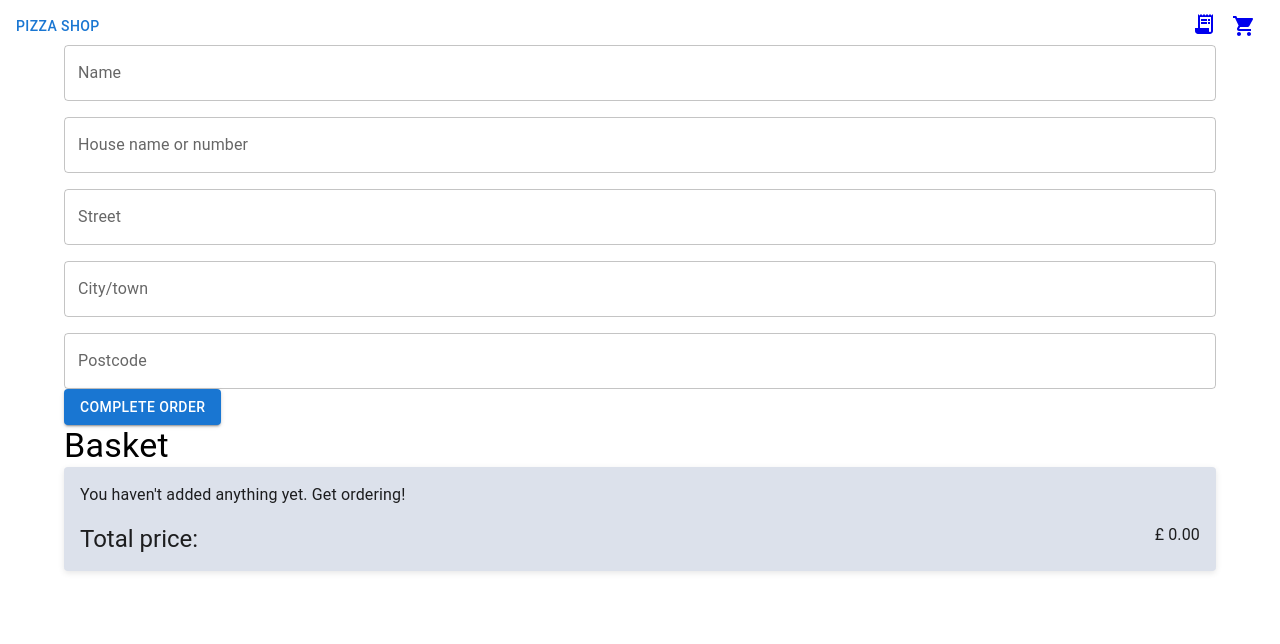
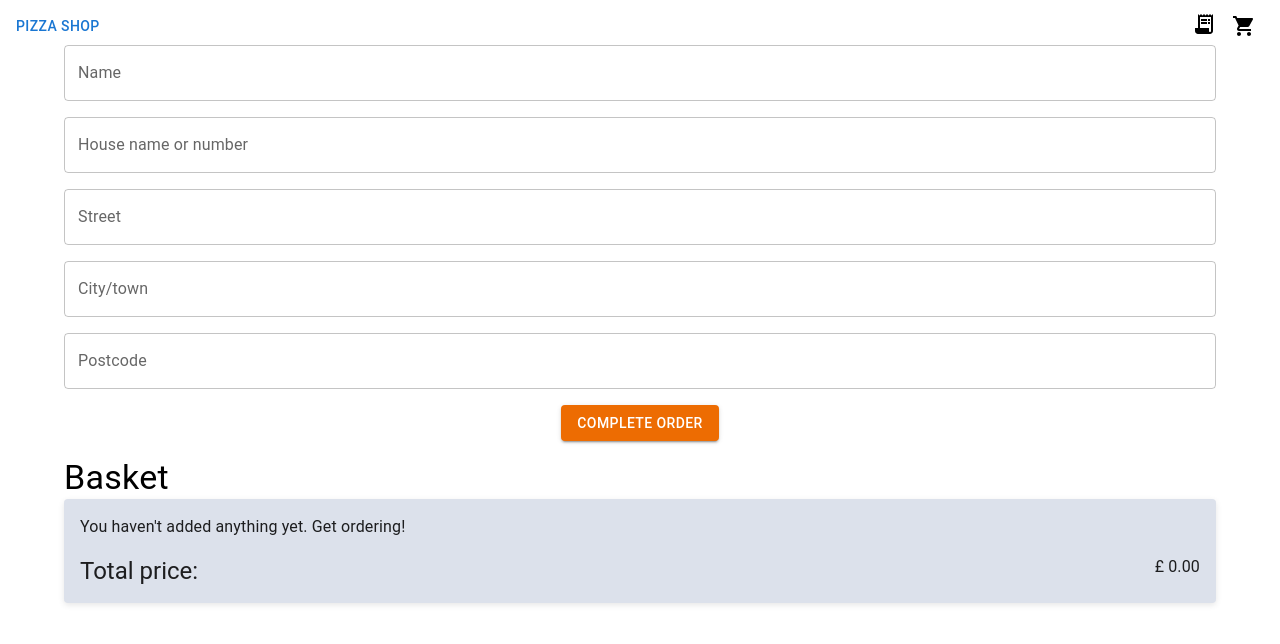
Before and after one commit to kieren-mcgill/pizza-app, a React (Create React App) app: page /order-form in a window 1280 px wide. Shown: the top 644 px of the page. Built offline with nearby package versions, Linux system fonts and the light colour scheme; the HTML template or start-up script is replaced by a standard one.

Commit message:
fixed it

```diff
--- a/src/Basket.jsx
+++ b/src/Basket.jsx
@@ -13,7 +13,7 @@ const StyledCard = styled(Card)({
   padding: '16px',
 });
 
-const Basket = ({ order, readOnly, pizzaArray, setPizzaArray }) => {
+const Basket = ({ order, readOnly, orderForm, pizzaArray, setPizzaArray }) => {
 
   const navigate = useNavigate();
   const [open, setOpen] = useState(false);
@@ -65,7 +65,7 @@ const Basket = ({ order, readOnly, pizzaArray, setPizzaArray }) => {
         </Grid>
       </StyledCard>
 
-      {(!readOnly && pizzaArray.length > 0) && (
+      {(!orderForm && (!readOnly && pizzaArray.length > 0)) && (
         <Box textAlign='center' sx={{ m: 2 }}>
           <Button onClick={() => navigate('/order-form')} size="large" variant="contained">Order Now!</Button>
         </Box>)}
--- a/src/CreateOrderForm.jsx
+++ b/src/CreateOrderForm.jsx
@@ -1,6 +1,6 @@
 import { useNavigate } from "react-router-dom";
 import { useState } from "react";
-import { Button, Container, Grid, TextField } from "@mui/material";
+import { Box, Button, Container, Grid, TextField } from "@mui/material";
 import { postOrderApi } from "./firebase-client";
 import {
   isEmptyInput,
@@ -13,6 +13,12 @@ import OurSnackbar from "./OurSnackbar";
 import Basket from "./Basket";
 
 const CreateOrderForm = ({ pizzaArray, setPizzaArray, setOrderSnackbar }) => {
+  const navigate = useNavigate()
+
+  if (pizzaArray.length === 0) {
+    navigate('/');
+  }
+
   const emptyOrder = {
     name: "",
     line1: "",
@@ -51,7 +57,6 @@ const CreateOrderForm = ({ pizzaArray, setPizzaArray, setOrderSnackbar }) => {
     return errorMessages.filter(el => el !== '')
   }
 
-  const navigate = useNavigate()
 
   const handleClick = () => {
     const newErrors = {}
@@ -154,13 +159,16 @@ const CreateOrderForm = ({ pizzaArray, setPizzaArray, setOrderSnackbar }) => {
               value={orderInput.postcode}/>
           </Grid>
         </Grid>
+        <Box textAlign='center' sx={{ m: 2 }}>
         <Button
           onClick={handleClick}
-          variant="contained">
+          variant="contained"
+          color="warning">
           Complete Order
         </Button>
+        </Box>
       </Container>
-      <Basket pizzaArray={pizzaArray} setPizzaArray={setPizzaArray} readOnly/>
+      <Basket orderForm pizzaArray={pizzaArray} setPizzaArray={setPizzaArray}/>
       <OurSnackbar
         severity="warning"
         message="Please check for errors in your order form!"
--- a/src/Header.jsx
+++ b/src/Header.jsx
@@ -1,24 +1,31 @@
 import { Button, Grid, Badge } from "@mui/material";
 import { Link } from "react-router-dom";
 import { ShoppingCart, ReceiptLong } from "@mui/icons-material";
+import { css } from "@emotion/css";
 
 const Header = ({ pizzaArray }) => {
+
+  const buttonCss = css`
+    .MuiSvgIcon-root {
+      color: black;
+    }
+  `
 
   return (
 
     <Grid container alignItems='center'>
       <Grid item flexGrow={1}>
-        <Link to="/">
+        <Link to="/" >
           <Button>Pizza Shop</Button>
         </Link>
       </Grid>
       <Grid item>
-        <Link to="/previous-orders"><ReceiptLong/></Link>
+        <Link to="/previous-orders" className={buttonCss}><ReceiptLong/></Link>
       </Grid>
       <Grid item px={2}>
-        <Link to="/basket">
-          <Badge badgeContent={pizzaArray.length} color="primary">
-            <ShoppingCart/>
+        <Link to="/basket" className={buttonCss}>
+          <Badge badgeContent={pizzaArray.length} color="warning">
+            <ShoppingCart />
           </Badge>
         </Link>
       </Grid>
```
